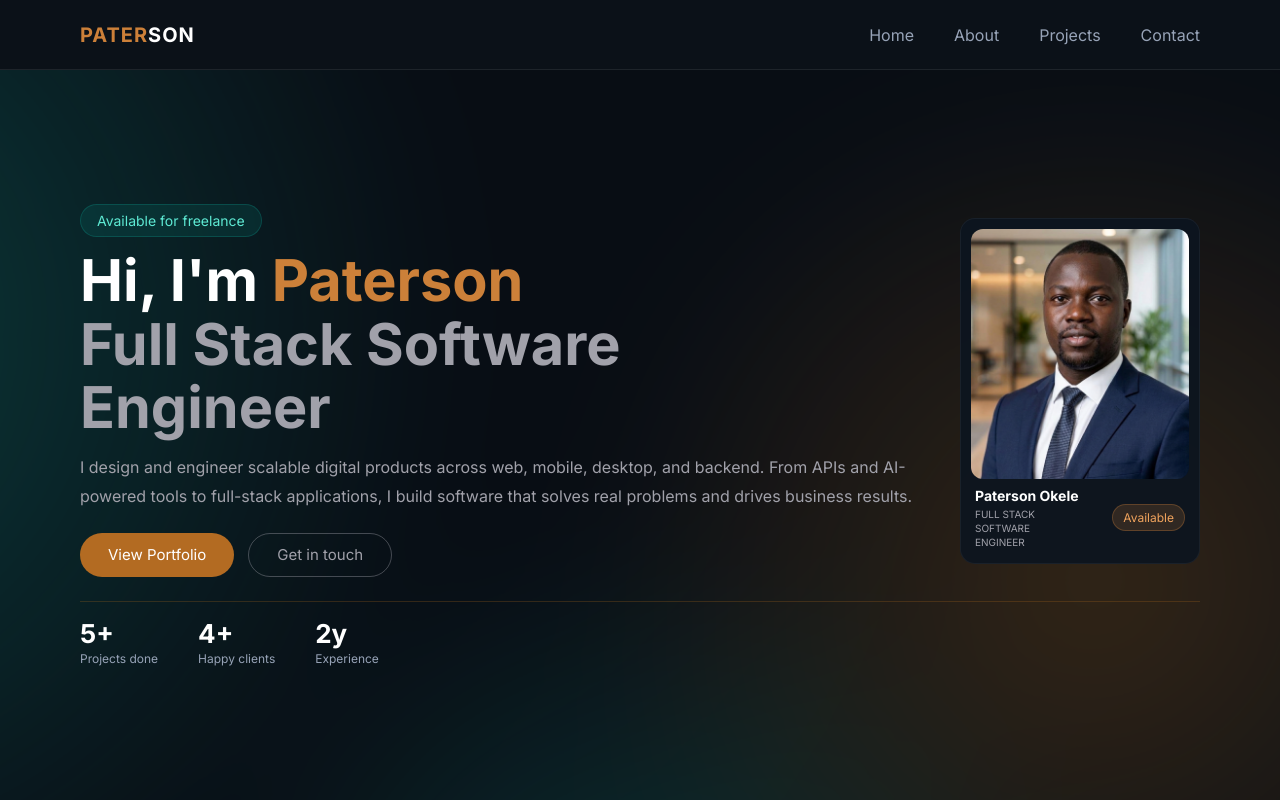
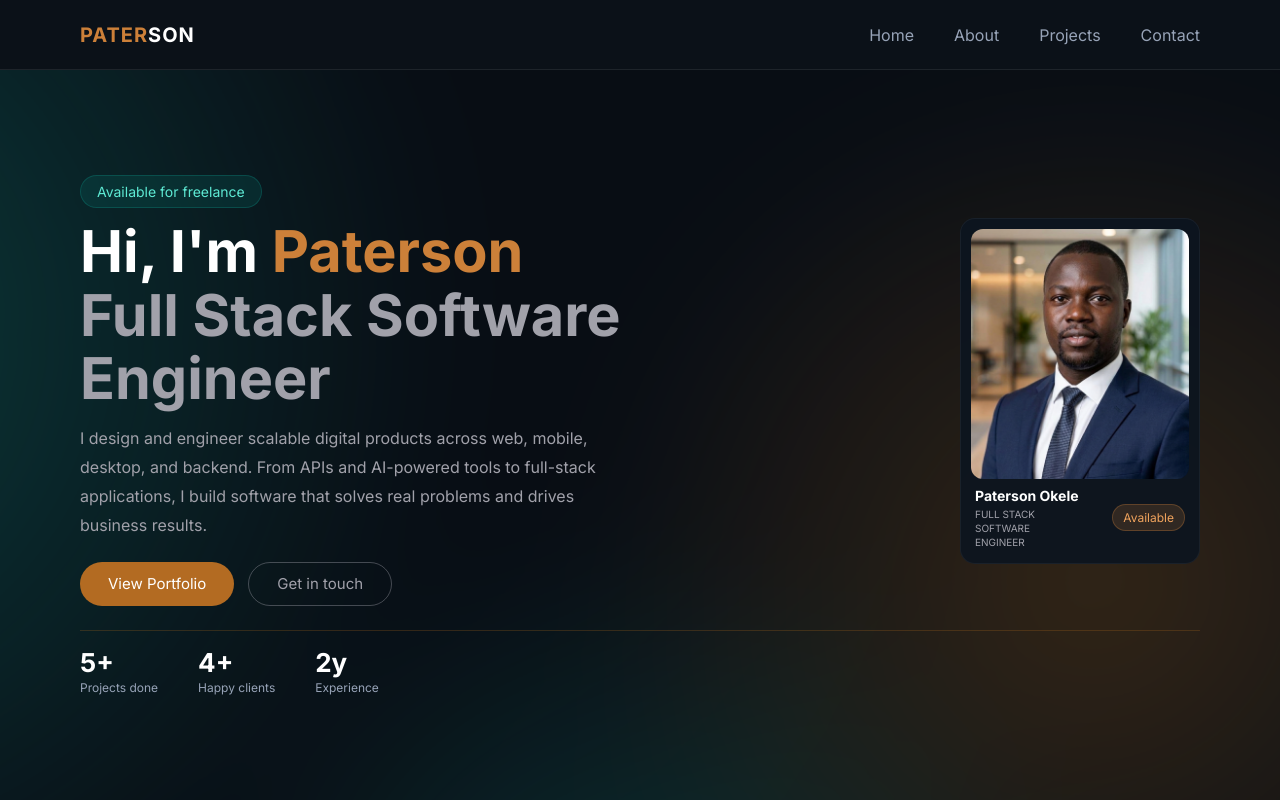
Before and after one commit to patersonokele-droid/My-Portfolio, a plain HTML site: page index.html in a window 1280 px wide. Shown: the top 800 px of the page. Drawn offline with Linux system fonts and the light colour scheme.

Commit message:
second commit

```diff
--- a/index.html
+++ b/index.html
@@ -49,9 +49,9 @@
                         Full Stack Software<br>Engineer
                     </h1>
                     <p class="homepara">
-                        I design and engineer scalable digital products across web, mobile,
-                        desktop, and backend. From APIs and AI-powered tools to full-stack
-                        applications, I build software that solves real problems and drives
+                        I design and engineer scalable digital products across web, mobile, <br>
+                        desktop, and backend. From APIs and AI-powered tools to full-stack <br>
+                        applications, I build software that solves real problems and drives <br>
                         business results.
                     </p>
                     <div class="hbtn">
```
